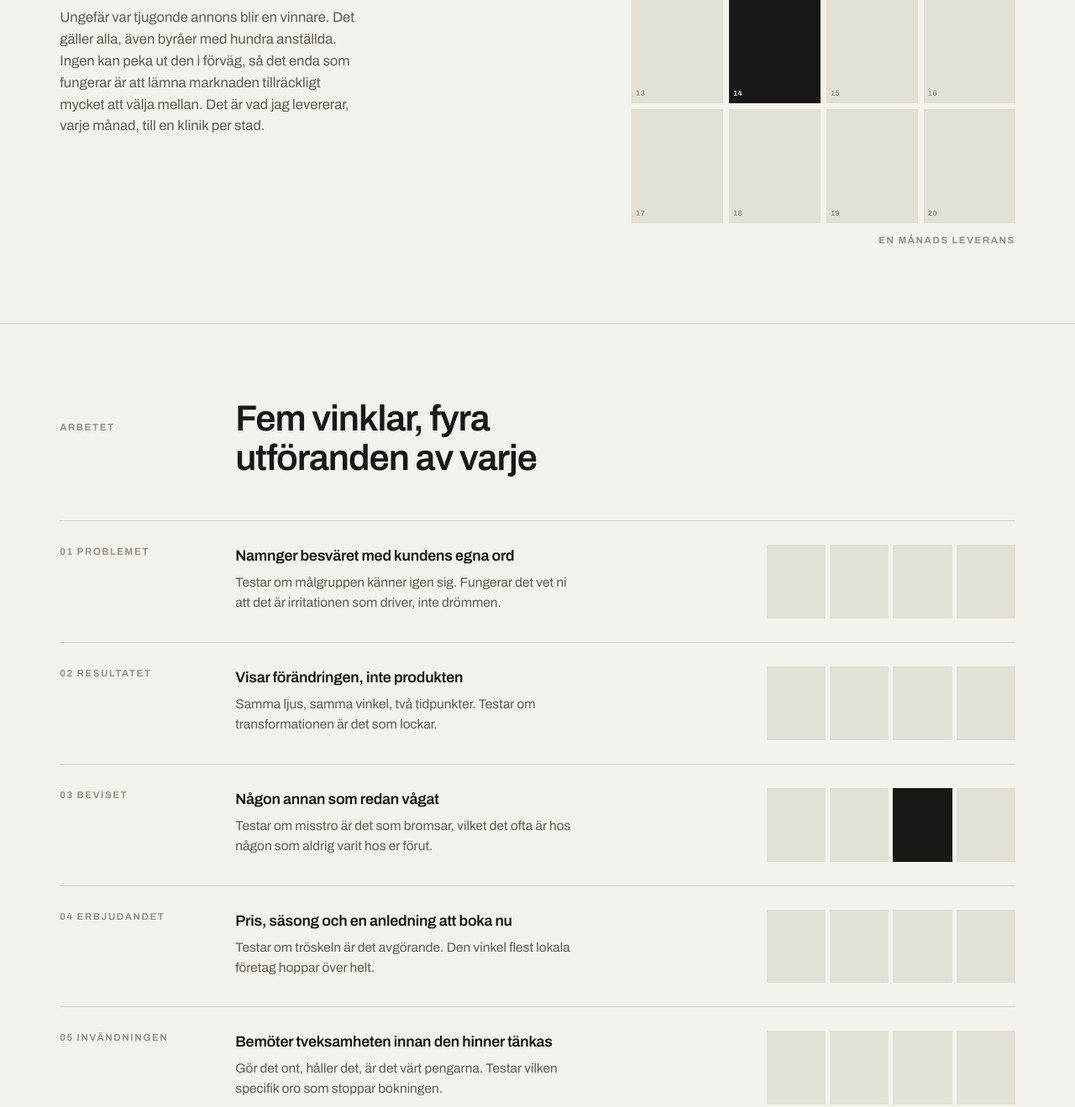
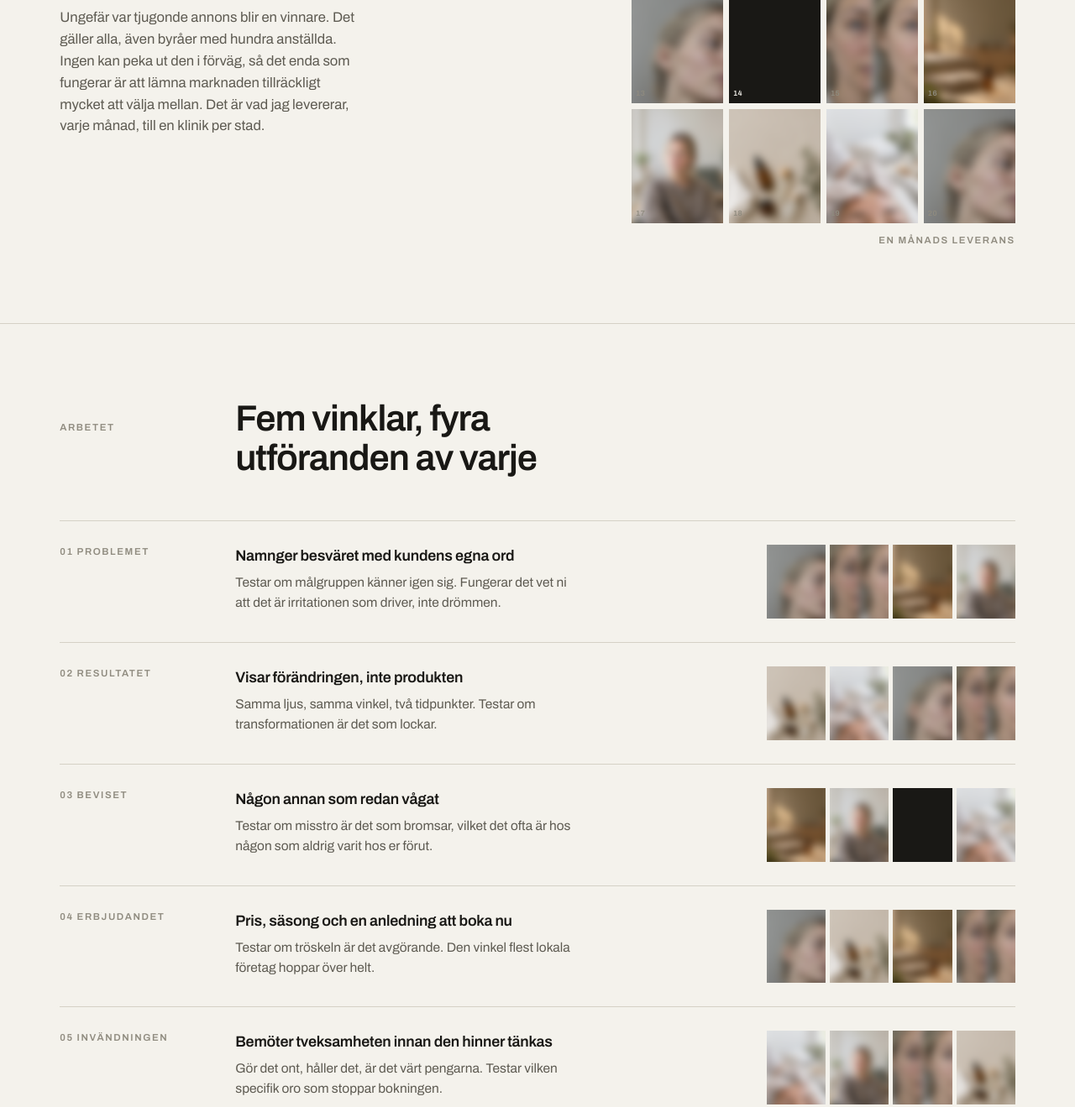
Before and after one commit to gustafbarlund-buss/gustafbarlund, a plain HTML site: page index.html in a window 1280 px wide. Shown: the part 590-1909 px from the top of the page at 84% size. Drawn offline with Linux system fonts and the light colour scheme.

Commit message:
Suddiga bilder i kontaktarkets rutor
Co-Authored-By: Claude Sonnet 4.6 <noreply@anthropic.com>

```diff
--- a/index.html
+++ b/index.html
@@ -176,6 +176,15 @@ h2{
 .three figcaption{margin-top:12px;color:var(--ink-2);font-size:.92rem;line-height:1.45;max-width:32ch}
 .three figcaption b{color:var(--ink);font-weight:600}
 
+/* ---------- kontaktark bilder ---------- */
+.sheet .c{overflow:hidden}
+.row5 .four .c{position:relative;overflow:hidden}
+.sheet .c::before,.row5 .four .c::before{
+  content:"";position:absolute;inset:-10%;
+  background-image:var(--bg,none);background-size:cover;background-position:center;
+  filter:blur(5px);
+}
+
 /* ---------- qa ---------- */
 .qa{border-top:1px solid var(--line)}
 .qa .q{
@@ -240,11 +249,11 @@ footer .in{padding-block:22px 40px;display:flex;flex-wrap:wrap;gap:6px 40px;font
       </div>
       <div>
         <div class="sheet" aria-hidden="true">
-          <div class="c" data-n="01"></div><div class="c" data-n="02"></div><div class="c" data-n="03"></div><div class="c" data-n="04"></div>
-          <div class="c" data-n="05"></div><div class="c" data-n="06"></div><div class="c" data-n="07"></div><div class="c" data-n="08"></div>
-          <div class="c" data-n="09"></div><div class="c" data-n="10"></div><div class="c" data-n="11"></div><div class="c" data-n="12"></div>
-          <div class="c" data-n="13"></div><div class="c hit" data-n="14"></div><div class="c" data-n="15"></div><div class="c" data-n="16"></div>
-          <div class="c" data-n="17"></div><div class="c" data-n="18"></div><div class="c" data-n="19"></div><div class="c" data-n="20"></div>
+          <div class="c" data-n="01" style="--bg:url(img/01-narbild-hud.webp)"></div><div class="c" data-n="02" style="--bg:url(img/02-fore-efter.webp)"></div><div class="c" data-n="03" style="--bg:url(img/03-behandlingsrum.webp)"></div><div class="c" data-n="04" style="--bg:url(img/04-portratt.webp)"></div>
+          <div class="c" data-n="05" style="--bg:url(img/05-stilleben.webp)"></div><div class="c" data-n="06" style="--bg:url(img/06-behandling.webp)"></div><div class="c" data-n="07" style="--bg:url(img/01-narbild-hud.webp)"></div><div class="c" data-n="08" style="--bg:url(img/02-fore-efter.webp)"></div>
+          <div class="c" data-n="09" style="--bg:url(img/03-behandlingsrum.webp)"></div><div class="c" data-n="10" style="--bg:url(img/04-portratt.webp)"></div><div class="c" data-n="11" style="--bg:url(img/05-stilleben.webp)"></div><div class="c" data-n="12" style="--bg:url(img/06-behandling.webp)"></div>
+          <div class="c" data-n="13" style="--bg:url(img/01-narbild-hud.webp)"></div><div class="c hit" data-n="14"></div><div class="c" data-n="15" style="--bg:url(img/02-fore-efter.webp)"></div><div class="c" data-n="16" style="--bg:url(img/03-behandlingsrum.webp)"></div>
+          <div class="c" data-n="17" style="--bg:url(img/04-portratt.webp)"></div><div class="c" data-n="18" style="--bg:url(img/05-stilleben.webp)"></div><div class="c" data-n="19" style="--bg:url(img/06-behandling.webp)"></div><div class="c" data-n="20" style="--bg:url(img/01-narbild-hud.webp)"></div>
         </div>
         <div class="lbl cap">En månads leverans</div>
       </div>
@@ -265,7 +274,7 @@ footer .in{padding-block:22px 40px;display:flex;flex-wrap:wrap;gap:6px 40px;font
             <h3>Namnger besväret med kundens egna ord</h3>
             <div class="d">Testar om målgruppen känner igen sig. Fungerar det vet ni att det är irritationen som driver, inte drömmen.</div>
           </div>
-          <div class="four" aria-hidden="true"><div class="c"></div><div class="c"></div><div class="c"></div><div class="c"></div></div>
+          <div class="four" aria-hidden="true"><div class="c" style="--bg:url(img/01-narbild-hud.webp)"></div><div class="c" style="--bg:url(img/02-fore-efter.webp)"></div><div class="c" style="--bg:url(img/03-behandlingsrum.webp)"></div><div class="c" style="--bg:url(img/04-portratt.webp)"></div></div>
         </div>
 
         <div class="row5">
@@ -274,7 +283,7 @@ footer .in{padding-block:22px 40px;display:flex;flex-wrap:wrap;gap:6px 40px;font
             <h3>Visar förändringen, inte produkten</h3>
             <div class="d">Samma ljus, samma vinkel, två tidpunkter. Testar om transformationen är det som lockar.</div>
           </div>
-          <div class="four" aria-hidden="true"><div class="c"></div><div class="c"></div><div class="c"></div><div class="c"></div></div>
+          <div class="four" aria-hidden="true"><div class="c" style="--bg:url(img/05-stilleben.webp)"></div><div class="c" style="--bg:url(img/06-behandling.webp)"></div><div class="c" style="--bg:url(img/01-narbild-hud.webp)"></div><div class="c" style="--bg:url(img/02-fore-efter.webp)"></div></div>
         </div>
 
         <div class="row5">
@@ -283,7 +292,7 @@ footer .in{padding-block:22px 40px;display:flex;flex-wrap:wrap;gap:6px 40px;font
             <h3>Någon annan som redan vågat</h3>
             <div class="d">Testar om misstro är det som bromsar, vilket det ofta är hos någon som aldrig varit hos er förut.</div>
           </div>
-          <div class="four" aria-hidden="true"><div class="c"></div><div class="c"></div><div class="c hit"></div><div class="c"></div></div>
+          <div class="four" aria-hidden="true"><div class="c" style="--bg:url(img/03-behandlingsrum.webp)"></div><div class="c" style="--bg:url(img/04-portratt.webp)"></div><div class="c hit"></div><div class="c" style="--bg:url(img/06-behandling.webp)"></div></div>
         </div>
 
         <div class="row5">
@@ -292,7 +301,7 @@ footer .in{padding-block:22px 40px;display:flex;flex-wrap:wrap;gap:6px 40px;font
             <h3>Pris, säsong och en anledning att boka nu</h3>
             <div class="d">Testar om tröskeln är det avgörande. Den vinkel flest lokala företag hoppar över helt.</div>
           </div>
-          <div class="four" aria-hidden="true"><div class="c"></div><div class="c"></div><div class="c"></div><div class="c"></div></div>
+          <div class="four" aria-hidden="true"><div class="c" style="--bg:url(img/01-narbild-hud.webp)"></div><div class="c" style="--bg:url(img/05-stilleben.webp)"></div><div class="c" style="--bg:url(img/03-behandlingsrum.webp)"></div><div class="c" style="--bg:url(img/02-fore-efter.webp)"></div></div>
         </div>
 
         <div class="row5">
@@ -301,7 +310,7 @@ footer .in{padding-block:22px 40px;display:flex;flex-wrap:wrap;gap:6px 40px;font
             <h3>Bemöter tveksamheten innan den hinner tänkas</h3>
             <div class="d">Gör det ont, håller det, är det värt pengarna. Testar vilken specifik oro som stoppar bokningen.</div>
           </div>
-          <div class="four" aria-hidden="true"><div class="c"></div><div class="c"></div><div class="c"></div><div class="c"></div></div>
+          <div class="four" aria-hidden="true"><div class="c" style="--bg:url(img/06-behandling.webp)"></div><div class="c" style="--bg:url(img/04-portratt.webp)"></div><div class="c" style="--bg:url(img/02-fore-efter.webp)"></div><div class="c" style="--bg:url(img/05-stilleben.webp)"></div></div>
         </div>
       </div>
 
```
